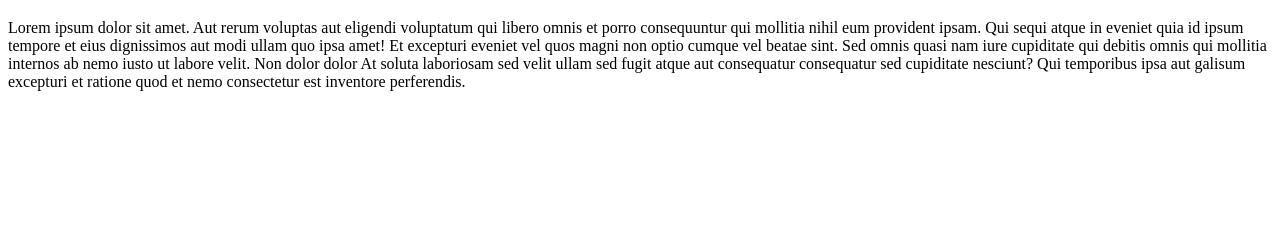
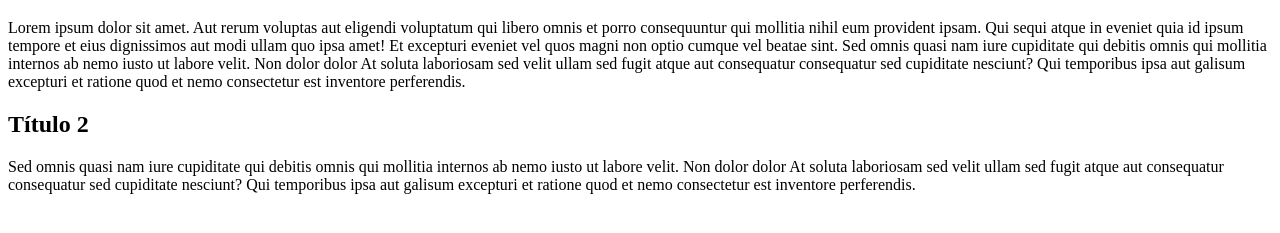
Before and after one commit to renansmonteiro/AULA-GIT-ESSENCIAL, a plain HTML site: page index.html in a window 1280 px wide. Shown: the part 61-294 px from the top of the page. Drawn offline with Linux system fonts and the light colour scheme.

Commit message:
titulo 2 da página

```diff
--- a/index.html
+++ b/index.html
@@ -18,6 +18,14 @@
         nesciunt? Qui temporibus ipsa aut galisum excepturi et ratione quod et nemo consectetur est inventore
         perferendis.
     </p>
+
+    <h2>Título 2</h2>
+    <p>
+        Sed omnis quasi nam iure cupiditate qui debitis omnis qui mollitia internos ab nemo iusto ut labore velit. Non
+        dolor dolor At soluta laboriosam sed velit ullam sed fugit atque aut consequatur consequatur sed cupiditate
+        nesciunt? Qui temporibus ipsa aut galisum excepturi et ratione quod et nemo consectetur est inventore
+        perferendis.
+    </p>
 </body>
 
 </html>
```
